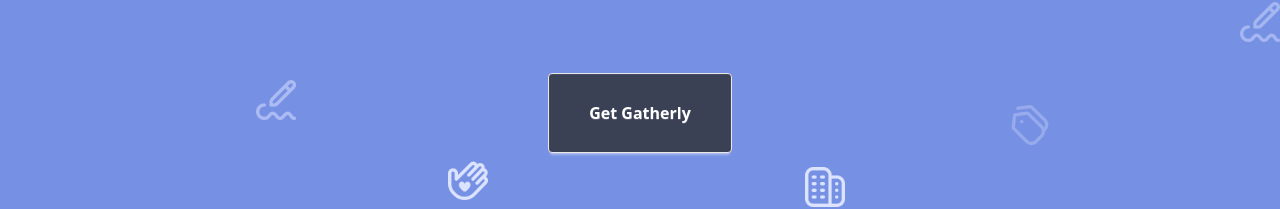
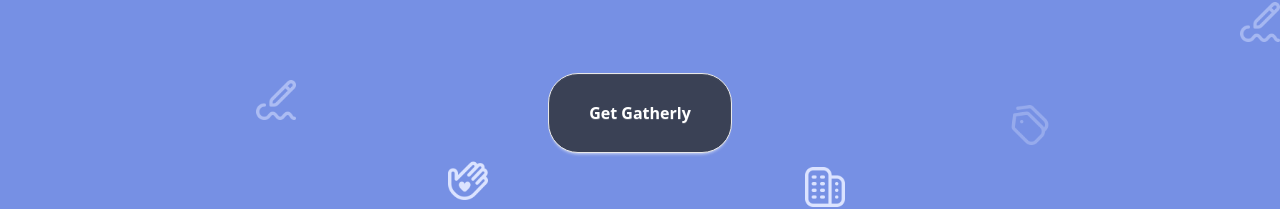
Before and after one commit to Cradle-CX/Gatherly-Website, a React (Vite) app: page / in a window 1280 px wide. Shown: the part 515-724 px from the top of the page. Built offline with nearby package versions, Linux system fonts and the light colour scheme.

Commit message:
Fixed the button radius

```diff
--- a/src/components/renters/Hero1.jsx
+++ b/src/components/renters/Hero1.jsx
@@ -36,10 +36,10 @@
       <h1 className="text-4xl md:text-5xl crimson font-bold mb-6 leading-tight">
         Rent<br />smarter,<br />together
       </h1>
-
-      <button className="btn bg-[#3A4155] text-white mt-20 px-10 py-2 h-20 rounded text-[16px] hover:scale-105 transition duration-300">
+      <button className="btn bg-[#3A4155] text-white mt-20 px-10 py-2 h-20 rounded-[30px] text-[16px] hover:scale-105 transition duration-300">
         Get Gatherly
       </button>
+
     </div>
   )
 }
```
